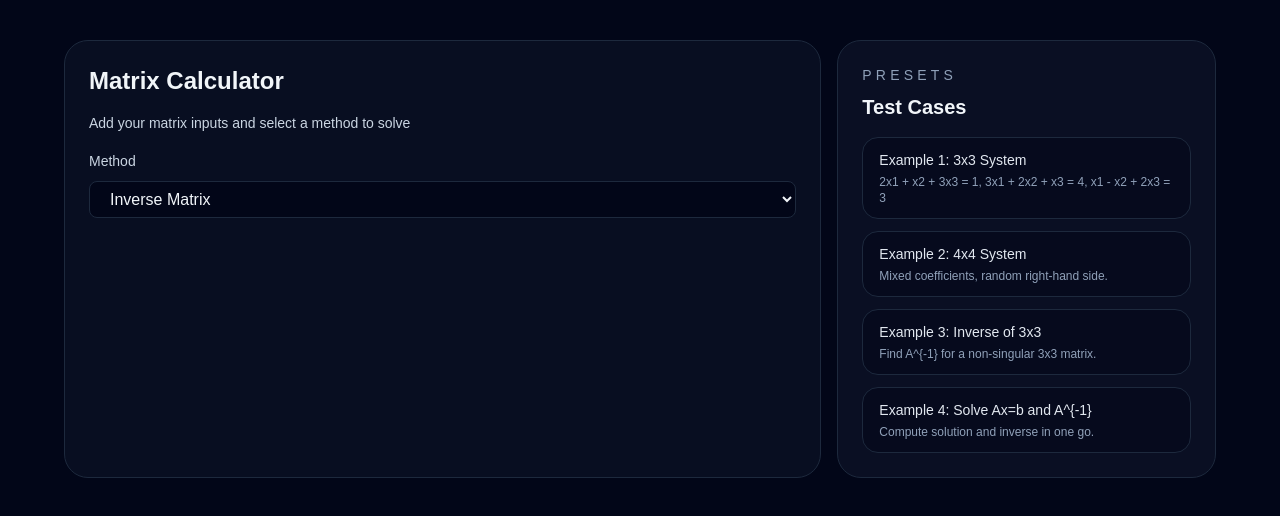
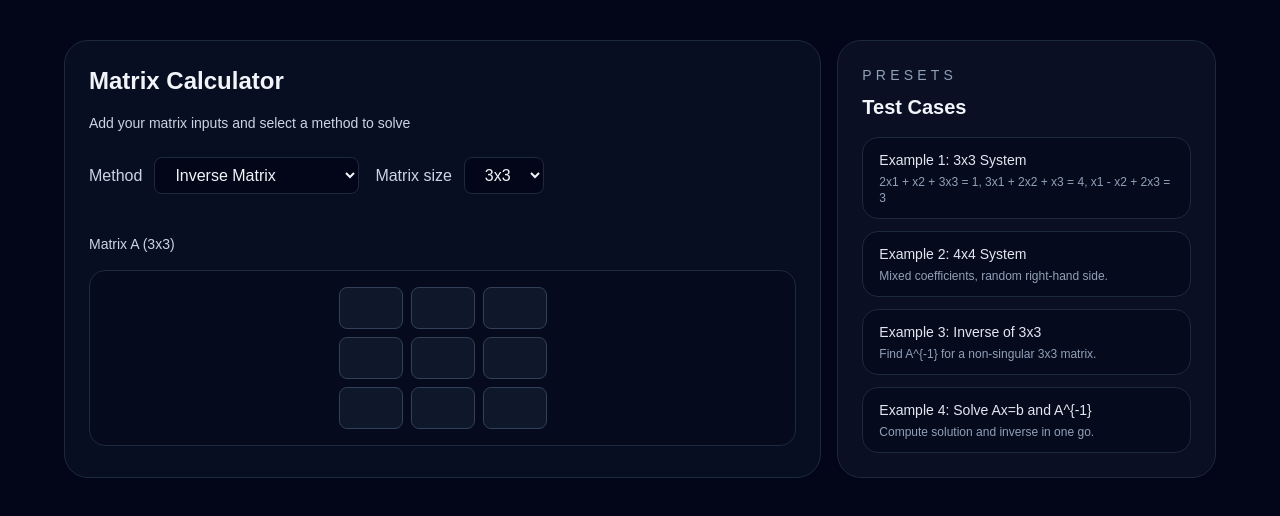
Before and after one commit to Ksnrz/Linear-Algebra-Matrix, a Next.js app in the folder linear-algebra/: page / in a window 1280 px wide. Shown: the top 516 px of the page. Built offline with nearby package versions, Linux system fonts and the light colour scheme.

Commit message:
create matrix input and size select

```diff
--- /dev/null
+++ b/linear-algebra/components/MatrixInput.tsx
@@ -0,0 +1,38 @@
+import React from 'react'
+
+interface MatrixInputProps {
+    matrix: number[][];
+    setMatrix: (matrix: number[][]) => void;
+    size: number;
+}
+
+export default function MatrixInput({ matrix, setMatrix, size }: MatrixInputProps) {
+    const handleInputChange = (row: number, col: number, value: string) => {
+        const newMatrix = matrix.map((r) => [...r]);
+        newMatrix[row][col] = value === '' ? 0 : parseFloat(value) || 0;
+        setMatrix(newMatrix);
+    };
+
+    return (
+        <div className="flex flex-col gap-4">
+            <label className="text-sm text-slate-300">Matrix A ({size}x{size})</label>
+            <div className="flex justify-center gap-2 p-4 rounded-2xl border border-slate-800 bg-slate-950/50">
+                <div className="grid gap-2" style={{ gridTemplateColumns: `repeat(${size}, minmax(0, 1fr))` }}>
+                    {matrix.map((row, rowIndex) =>
+                        row.map((value, colIndex) => (
+                            <input
+                                key={`${rowIndex}-${colIndex}`}
+                                type="number"
+                                step="1"
+                                value={value === 0 && matrix[rowIndex][colIndex] === 0 ? '' : value}
+                                onChange={(e) => handleInputChange(rowIndex, colIndex, e.target.value)}
+                                placeholder=""
+                                className="w-16 rounded-lg border border-slate-700 bg-slate-900 px-2 py-2 text-center text-slate-100 placeholder-slate-500 transition focus:border-emerald-400 focus:outline-none"
+                            />
+                        ))
+                    )}
+                </div>
+            </div>
+        </div>
+    );
+}
--- a/linear-algebra/src/app/page.tsx
+++ b/linear-algebra/src/app/page.tsx
@@ -1,5 +1,10 @@
 'use client';
-import { useState } from "react";
+import { useState, useEffect } from "react";
+import MatrixInput from "../../components/MatrixInput";
+
+const createMatrix = (size: number): number[][] => {
+  return Array(size).fill(null).map(() => Array(size).fill(0));
+};
 
 const presets = [
   {
@@ -22,6 +27,12 @@ const presets = [
 
 export default function Home() {
   const [method, setMethod] = useState("inverse");
+  const [size, setSize] = useState(3);
+  const [matrix, setMatrix] = useState(createMatrix(3));
+
+  useEffect(() => {
+    setMatrix(createMatrix(size));
+  }, [size]);
 
   return (
     <main className="min-h-screen bg-slate-950 px-6 py-10 text-slate-100">
@@ -33,18 +44,35 @@ export default function Home() {
               <p className="text-sm text-slate-300">
                 Add your matrix inputs and select a method to solve
               </p>
+              <div className="flex gap-4">
                 <div>
-                <label className="text-sm text-slate-300">Method</label>
+                  <label className="text-md text-slate-300 mr-3">Method</label>
                   <select
                     value={method}
                     onChange={(e) => setMethod(e.target.value)}
-                  className="mt-2 w-full rounded-lg border border-slate-800 bg-slate-950 px-4 py-2 text-slate-100 transition hover:border-emerald-300/40">
+                    className="mt-2 rounded-lg border border-slate-800 bg-slate-950 px-4 py-2 text-slate-100 transition hover:border-emerald-300/40">
                     <option value="inverse">Inverse Matrix</option>
                     <option value="gaussElim">Gaussian Elimination</option>
                     <option value="gaussJordan">Gauss Jordan</option>
                     <option value="lu">LU Factorization</option>
                     <option value="cramer">Cramer's rule</option>
                   </select>
+                </div>
+                <div>
+                  <label className='text-md text-slate-300 mr-3'>Matrix size</label>
+                  <select
+                    value={size}
+                    onChange={(e) => setSize(Number(e.target.value))}
+                    className="mt-2 rounded-lg border border-slate-800 bg-slate-950 px-4 py-2 text-slate-100 transition hover:border-emerald-300/40">
+                    <option value="2">2x2</option>
+                    <option value="3">3x3</option>
+                    <option value="4">4x4</option>
+                    <option value="5">5x5</option>
+                  </select>
+                </div>
+              </div>
+              <div className="mt-6">
+                <MatrixInput matrix={matrix} setMatrix={setMatrix} size={size} />
               </div>
             </div>
           </div>
@@ -59,8 +87,7 @@ export default function Home() {
                 {presets.map((preset) => (
                   <button
                     key={preset.title}
-                    className="rounded-2xl border border-slate-800 bg-slate-950/50 px-4 py-3 text-left text-sm text-slate-200 transition hover:border-emerald-300/40 hover:bg-slate-900/80"
-                  >
+                    className="rounded-2xl border border-slate-800 bg-slate-950/50 px-4 py-3 text-left text-sm text-slate-200 transition hover:border-emerald-300/40 hover:bg-slate-900/80">
                     <p className="font-medium">{preset.title}</p>
                     <p className="mt-1 text-xs text-slate-400">
                       {preset.description}
@@ -72,6 +99,7 @@ export default function Home() {
           </aside>
         </section>
       </div>
+
     </main>
   );
 }
```
Lines whose indentation alone changed are shown as unchanged.
